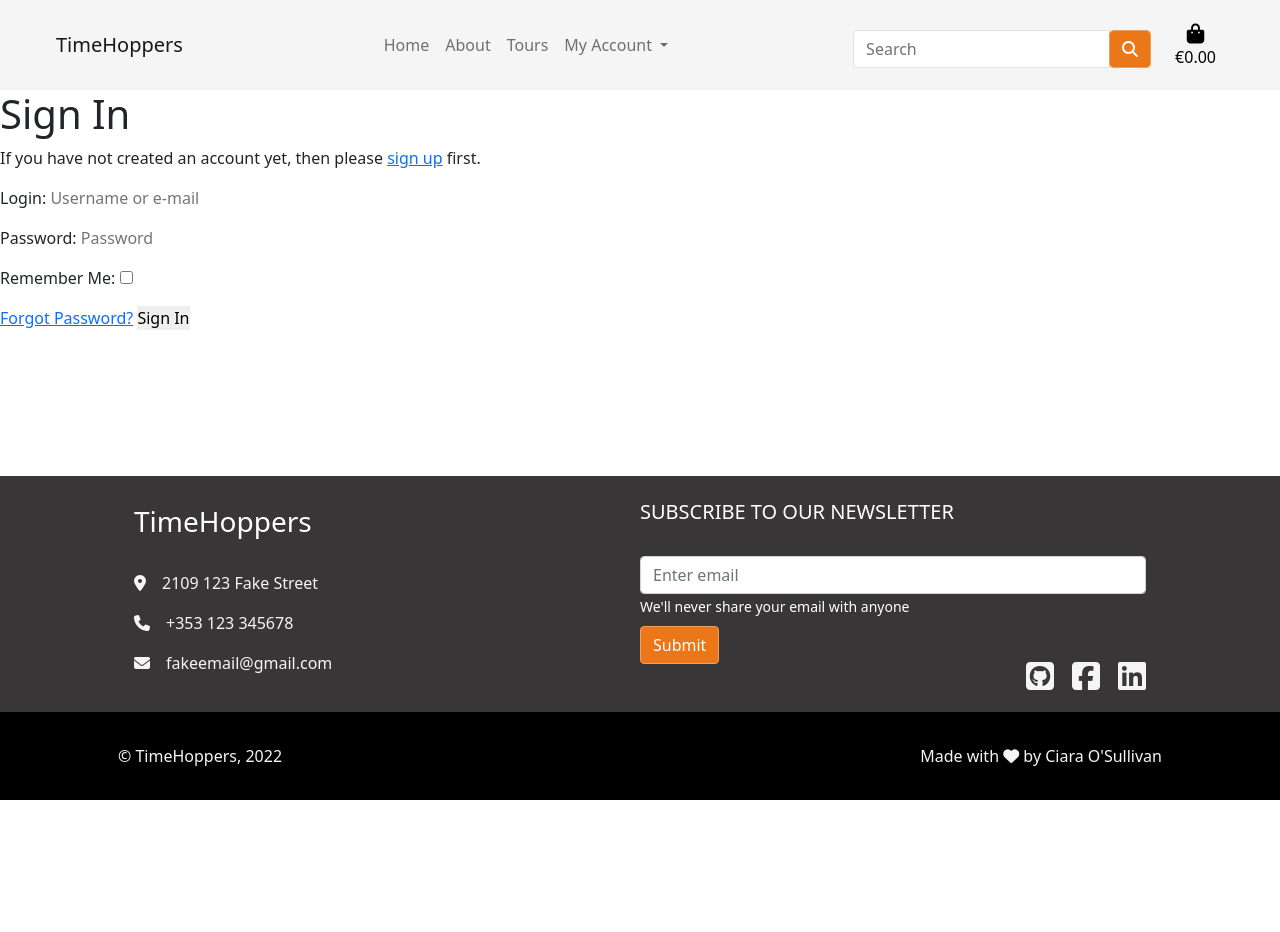
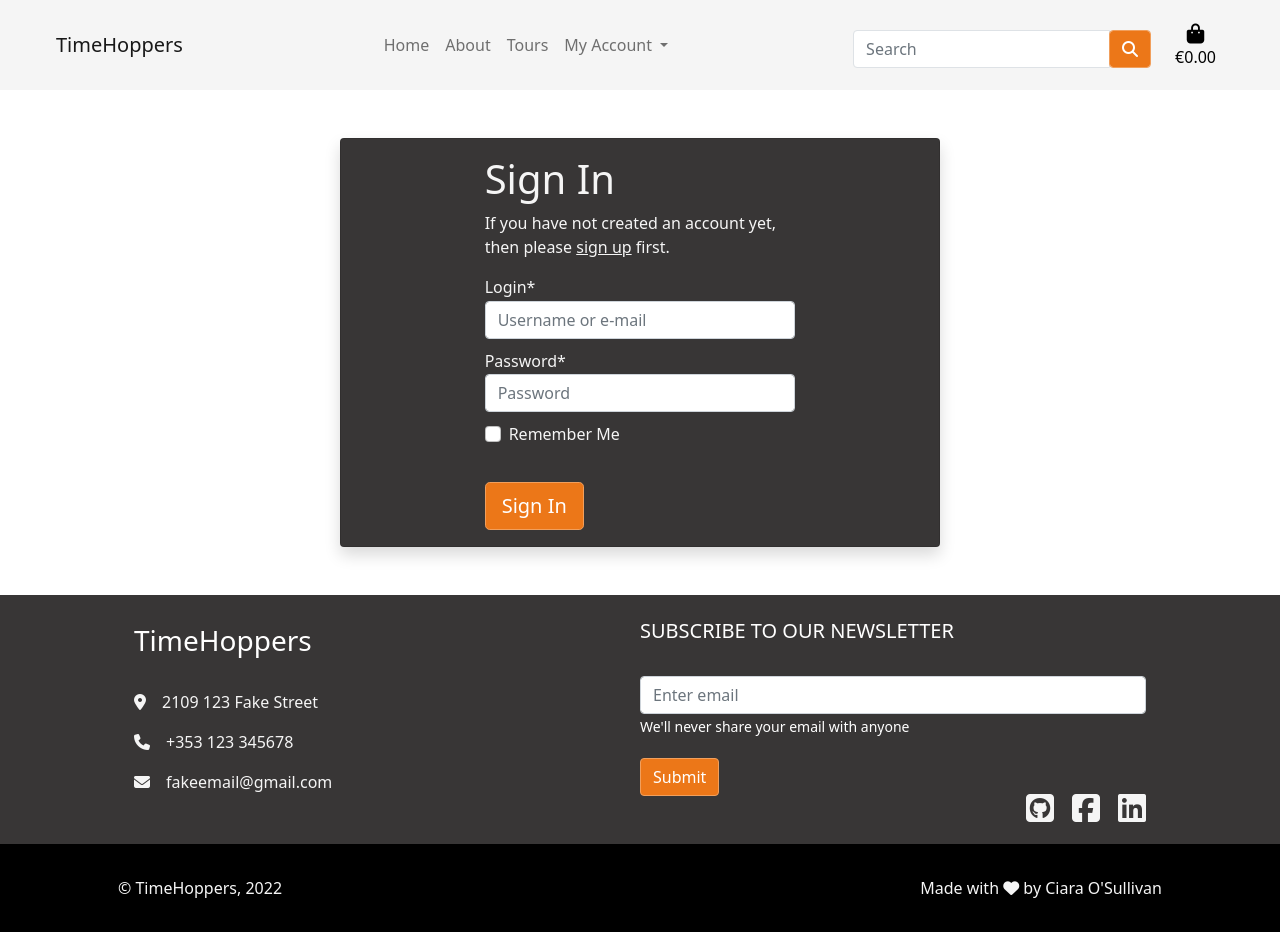
Before and after one commit to ciaraosull/project-5-time-hoppers, a Django app: page /accounts/login/ in a window 1280 px wide. Before the commit the page ends 800 px from the top, so only its background shows below. Run offline with Django 3.2, Linux system fonts and the light colour scheme; some libraries are stand-ins or nearby versions.

Commit message:
Custom style allauth login, logout & register forms

```diff
--- a/static/css/style.css
+++ b/static/css/style.css
@@ -111,3 +111,22 @@ main {
     position: fixed;
     background-color: rgba(236,119,24, .18);
 }
+
+/*forms */
+.form-group {
+    line-height: 1.6;
+    margin-bottom: 10px;
+}
+
+.form-style {
+    background-color: #383636 !important;
+    color: #f5f5f5;
+}
+
+.sign-up-link {
+    color: #f5f5f5 !important;
+}
+
+.sign-up-link:hover {
+    color: #ec7718 !important;
+}
--- a/templates/allauth/account/login.html
+++ b/templates/allauth/account/login.html
@@ -1,4 +1,5 @@
 {% extends "account/base.html" %}
+{%  load crispy_forms_tags  %}
 
 {% load i18n %}
 {% load account socialaccount %}
@@ -7,6 +8,12 @@
 
 {% block content %}
 
+<!-- Sign In Container -->
+<section class="container d-flex justify-content-center">
+  <div class="form-style card ps-5 pe-5 mb-3 mt-5 shadow p-3 mb-5 bg-body rounded" style="width: 600px;">
+    <div class="container">
+      <div class="row">
+        <div class="col-md-8 offset-md-2">
           <h1>{% trans "Sign In" %}</h1>
 
           {% get_providers as socialaccount_providers %}
@@ -28,19 +35,33 @@ for a {{ site_name }} account and sign in below:{% endblocktrans %}</p>
 
           {% include "socialaccount/snippets/login_extra.html" %}
 
+          <!-- Link to Sign Up Page -->
           {% else %}
           <p>{% blocktrans %}If you have not created an account yet, then please
-<a href="{{ signup_url }}">sign up</a> first.{% endblocktrans %}</p>
+            <a class="sign-up-link" href="{{ signup_url }}">sign up</a> first.{% endblocktrans %}</p>
           {% endif %}
 
+        </div>
+      </div>
+
+      <!-- Login Form -->
+      <div class="row">
+        <div class="col-md-8 offset-md-2">
           <form class="login" method="POST" action="{% url 'account_login' %}">
             {% csrf_token %}
-  {{ form.as_p }}
+            {{ form | crispy }}
             {% if redirect_field_value %}
             <input type="hidden" name="{{ redirect_field_name }}" value="{{ redirect_field_value }}" />
             {% endif %}
-  <a class="button secondaryAction" href="{% url 'account_reset_password' %}">{% trans "Forgot Password?" %}</a>
-  <button class="primaryAction" type="submit">{% trans "Sign In" %}</button>
+
+            <!-- Login Button -->
+            <div>
+              <button class="btn btn-primary btn-lg mt-4" type="submit">{% trans "Sign In" %}</button>
+            </div>
           </form>
 
+        </div>
+      </div>
+    </div>
+</section>
 {% endblock %}
```
Also changed, not shown: templates/allauth/account/logout.html (+9 -2 lines), templates/allauth/account/signup.html (+24 -3 lines). Lines whose indentation alone changed are shown as unchanged.
